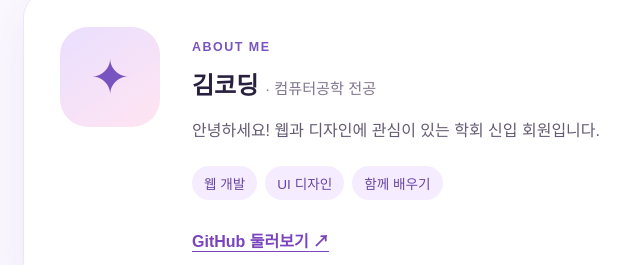
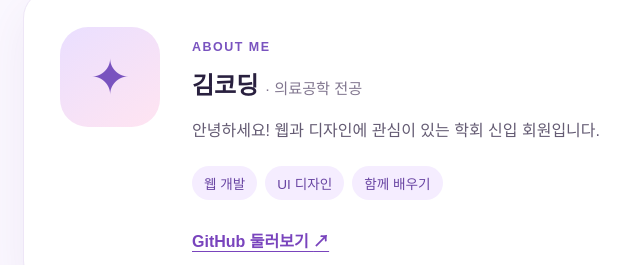
Before and after one commit to Chiyoon-Song/github_seminar_november, a plain HTML site: page student_project/index.html in a window 1280 px wide. Shown: the part 276-541 px from the top of the page, 161-801 px from the left. Drawn offline with Linux system fonts and the light colour scheme.

Commit message:
personal

```diff
--- a/student_project/index.html
+++ b/student_project/index.html
@@ -18,7 +18,7 @@
       <div class="avatar" aria-hidden="true">✦</div>
       <div class="profile">
         <p class="label">ABOUT ME</p>
-        <h2>김코딩 <span>· 컴퓨터공학 전공</span></h2>
+        <h2>김코딩 <span>· 의료공학 전공</span></h2>
         <p>안녕하세요! 웹과 디자인에 관심이 있는 학회 신입 회원입니다.</p>
         <div class="tags"><span>웹 개발</span><span>UI 디자인</span><span>함께 배우기</span></div>
         <!-- TODO 2: feature/profile 브랜치에서 이 위치에 관심 기술, 취미 또는 목표 영역을 추가하세요. -->
```
